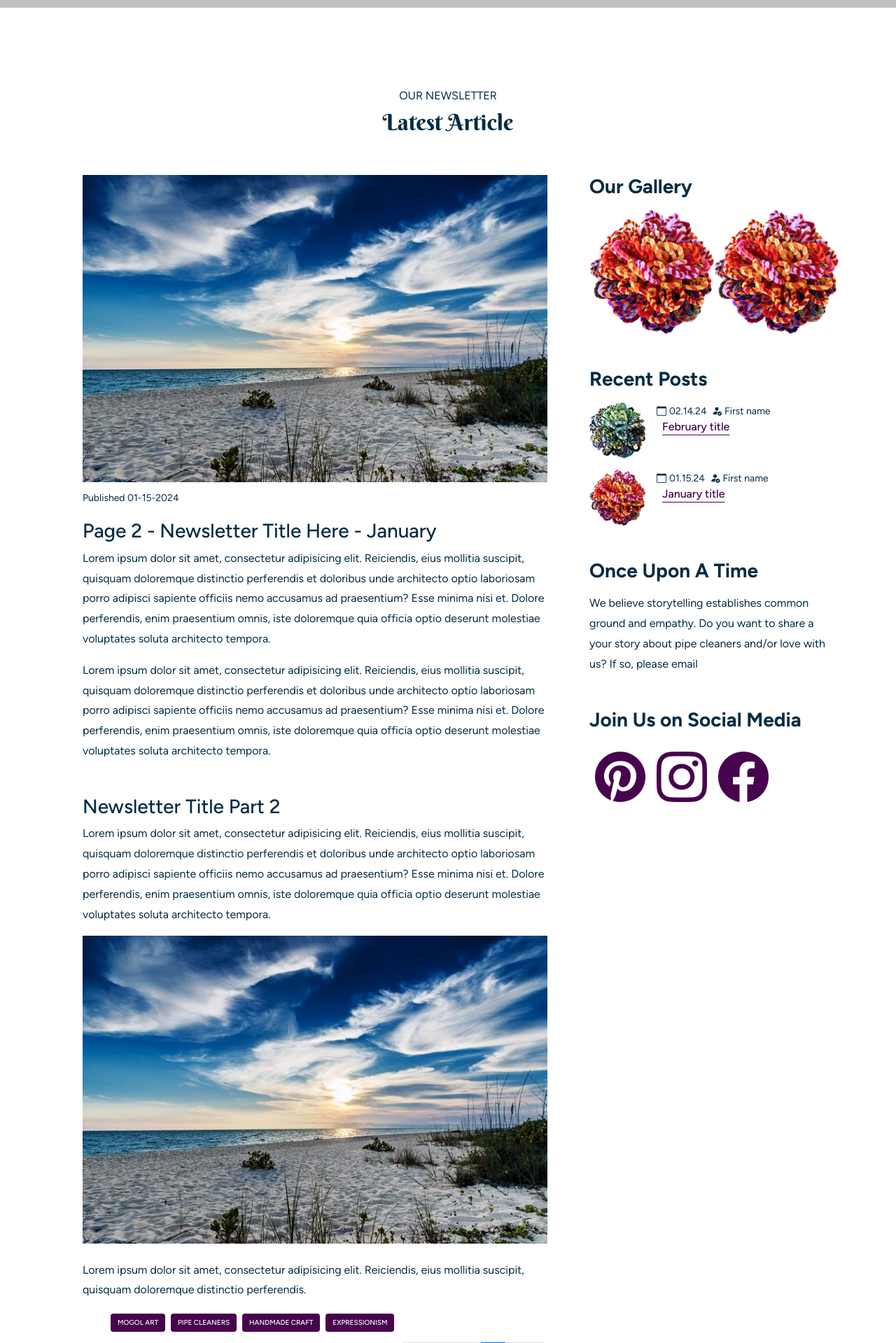
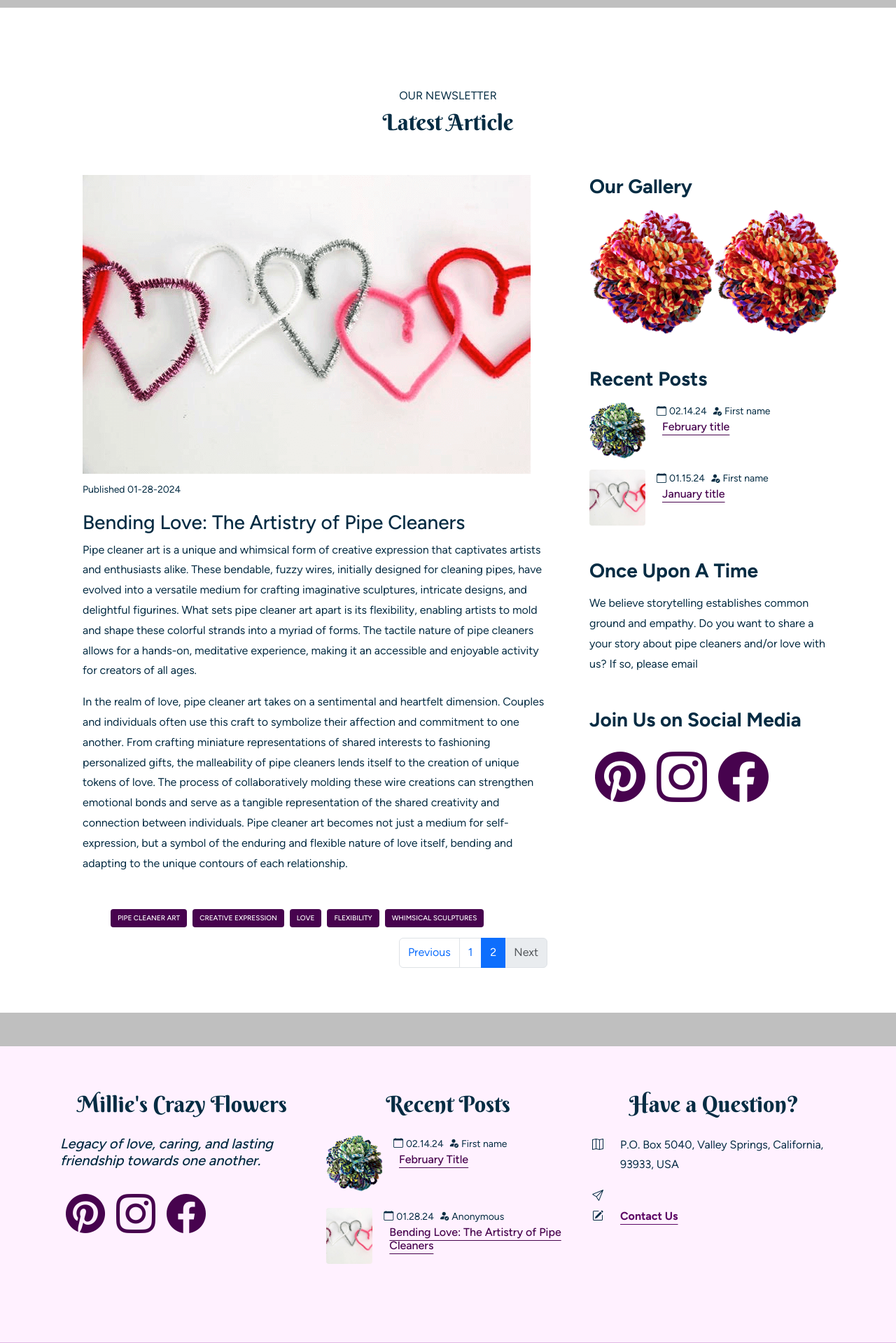
Before and after one commit to philemmons/MCF, a PHP site: page /newsletter-jan-2024.php in a window 1280 px wide. Shown: the part 437-2356 px from the top of the page at 70% size. Run offline with PHP 8.4, Linux system fonts and the light colour scheme; some libraries are stand-ins or nearby versions.

Commit message:
update january newsletter

```diff
--- a/footer.inc
+++ b/footer.inc
@@ -39,15 +39,15 @@
                     </div>
 
                     <div class="block-8 mb-4 d-flex">
-                        <a class="nl-img rounded" style="background-image: url(images/mcf-flower-1.png);"></a>
+                        <a class="nl-img rounded" style="background-image: url(images/nl-img-jan-2024.png);" alt="Pipe cleaner Valentine Day garland."></a>
 
                         <ul class="ul-list ms-3">
                             <li class="fs-14">
-                                <i class="bi bi-calendar me-1"></i>01.15.24
-                                <i class="bi bi-person-fill-check mx-1"></i>First name
+                                <i class="bi bi-calendar me-1"></i>01.28.24
+                                <i class="bi bi-person-fill-check mx-1"></i>Anonymous
                             </li>
                             <li>
-                                <h6 class="ps-2"><a href="newsletter-jan-2024.php" class="mcf-nl link-offset-3">January title</a></h6>
+                                <h6 class="ps-2"><a href="newsletter-jan-2024.php" class="mcf-nl link-offset-3">Bending Love: The Artistry of Pipe Cleaners</a></h6>
                             </li>
                         </ul>
                     </div>
--- a/newsletter-feb-2024.php
+++ b/newsletter-feb-2024.php
@@ -88,7 +88,7 @@ include_once 'header.inc'
 
                         <ul class="keywords m-2">
                             <li class="nl-keyword">
-                                mogol Art
+                                mogol art
                             </li>
                             <li class="nl-keyword">
                                 pipe cleaners
--- a/newsletter-jan-2024.php
+++ b/newsletter-jan-2024.php
@@ -70,34 +70,30 @@ include_once 'header.inc'
                 <div class="row pt-4 mb-5">
                     <article class="col-lg-8 col-sm-12 px-3 px-lg-5">
                         <figure class="figure">
-                            <img src="../images/img-placeholder.jpg" class="figure-img img-fluid" alt="Tropical beach image placeholder.">
-                            <figcaption><small> Published 01-15-2024</small>
+                            <img src="../images/nl-img-jan-2024.png" class="figure-img img-fluid" alt="Pipe cleaner Valentine Day garland.">
+                            <figcaption><small> Published 01-28-2024</small>
                         </figure>
-                        <h3>Page 2 - Newsletter Title Here - January</h3>
-                        <p>Lorem ipsum dolor sit amet, consectetur adipisicing elit. Reiciendis, eius mollitia suscipit, quisquam doloremque distinctio perferendis et doloribus unde architecto optio laboriosam porro adipisci sapiente officiis nemo accusamus ad praesentium? Esse minima nisi et. Dolore perferendis, enim praesentium omnis, iste doloremque quia officia optio deserunt molestiae voluptates soluta architecto tempora.
+                        <h3>Bending Love: The Artistry of Pipe Cleaners</h3>
+                        <p>Pipe cleaner art is a unique and whimsical form of creative expression that captivates artists and enthusiasts alike. These bendable, fuzzy wires, initially designed for cleaning pipes, have evolved into a versatile medium for crafting imaginative sculptures, intricate designs, and delightful figurines. What sets pipe cleaner art apart is its flexibility, enabling artists to mold and shape these colorful strands into a myriad of forms. The tactile nature of pipe cleaners allows for a hands-on, meditative experience, making it an accessible and enjoyable activity for creators of all ages.
                         </p>
-                        <p class="mb-3 mb-lg-5">Lorem ipsum dolor sit amet, consectetur adipisicing elit. Reiciendis, eius mollitia suscipit, quisquam doloremque distinctio perferendis et doloribus unde architecto optio laboriosam porro adipisci sapiente officiis nemo accusamus ad praesentium? Esse minima nisi et. Dolore perferendis, enim praesentium omnis, iste doloremque quia officia optio deserunt molestiae voluptates soluta architecto tempora.</p>
+                        <p class="mb-3 mb-lg-5">In the realm of love, pipe cleaner art takes on a sentimental and heartfelt dimension. Couples and individuals often use this craft to symbolize their affection and commitment to one another. From crafting miniature representations of shared interests to fashioning personalized gifts, the malleability of pipe cleaners lends itself to the creation of unique tokens of love. The process of collaboratively molding these wire creations can strengthen emotional bonds and serve as a tangible representation of the shared creativity and connection between individuals. Pipe cleaner art becomes not just a medium for self-expression, but a symbol of the enduring and flexible nature of love itself, bending and adapting to the unique contours of each relationship.</p>
 
-                        <h3>Newsletter Title Part 2</h3>
-                        <p>Lorem ipsum dolor sit amet, consectetur adipisicing elit. Reiciendis, eius mollitia suscipit, quisquam doloremque distinctio perferendis et doloribus unde architecto optio laboriosam porro adipisci sapiente officiis nemo accusamus ad praesentium? Esse minima nisi et. Dolore perferendis, enim praesentium omnis, iste doloremque quia officia optio deserunt molestiae voluptates soluta architecto tempora.</p>
-
-                        <figure class="figure">
-                            <img src="../images/img-placeholder.jpg" class="figure-img img-fluid" alt="Tropical beach image placeholder.">
-                        </figure>
-                        <p>Lorem ipsum dolor sit amet, consectetur adipisicing elit. Reiciendis, eius mollitia suscipit, quisquam doloremque distinctio perferendis.</p>
 
                         <ul class="keywords m-2">
                             <li class="nl-keyword">
-                                mogol Art
+                                pipe cleaner art
                             </li>
                             <li class="nl-keyword">
-                                pipe cleaners
+                                creative expression
                             </li>
                             <li class="nl-keyword">
-                                handmade craft
+                                love
                             </li>
                             <li class="nl-keyword">
-                                expressionism
+                               flexibility
+                            </li>
+                            <li class="nl-keyword">
+                               whimsical sculptures
                             </li>
                         </ul>
 
--- a/newsletter-right-col.inc
+++ b/newsletter-right-col.inc
@@ -22,7 +22,7 @@
     </div>
 
     <div class="block-8 d-flex mb-3 mb-lg-5">
-        <a class="nl-img rounded" style="background-image: url(images/mcf-flower-1.png);"></a>
+        <a class="nl-img rounded" style="background-image: url(images/nl-img-jan-2024.png);"></a>
 
         <ul class="ul-list ms-3">
             <li class="fs-14">
```
Also changed, not shown: index.php (+5 -5 lines), images/nl-img-jan-2024.png (added).
